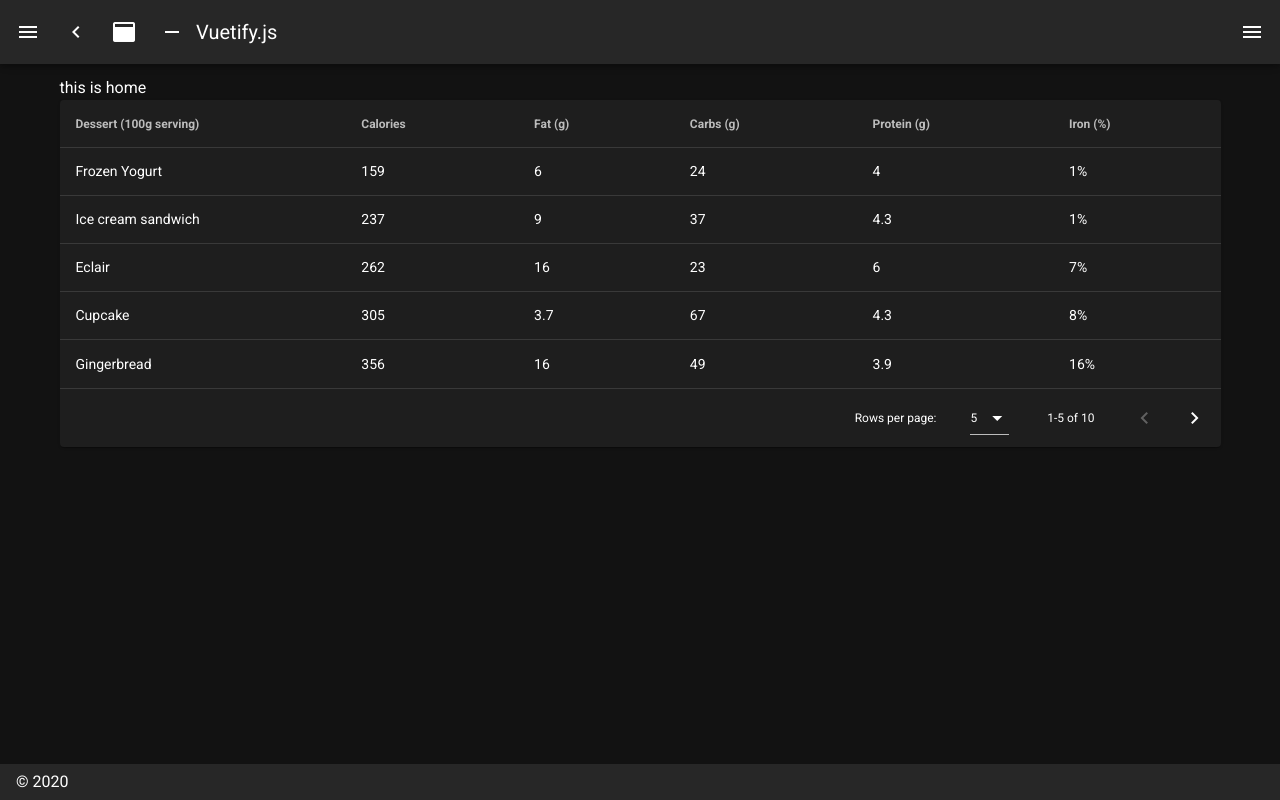
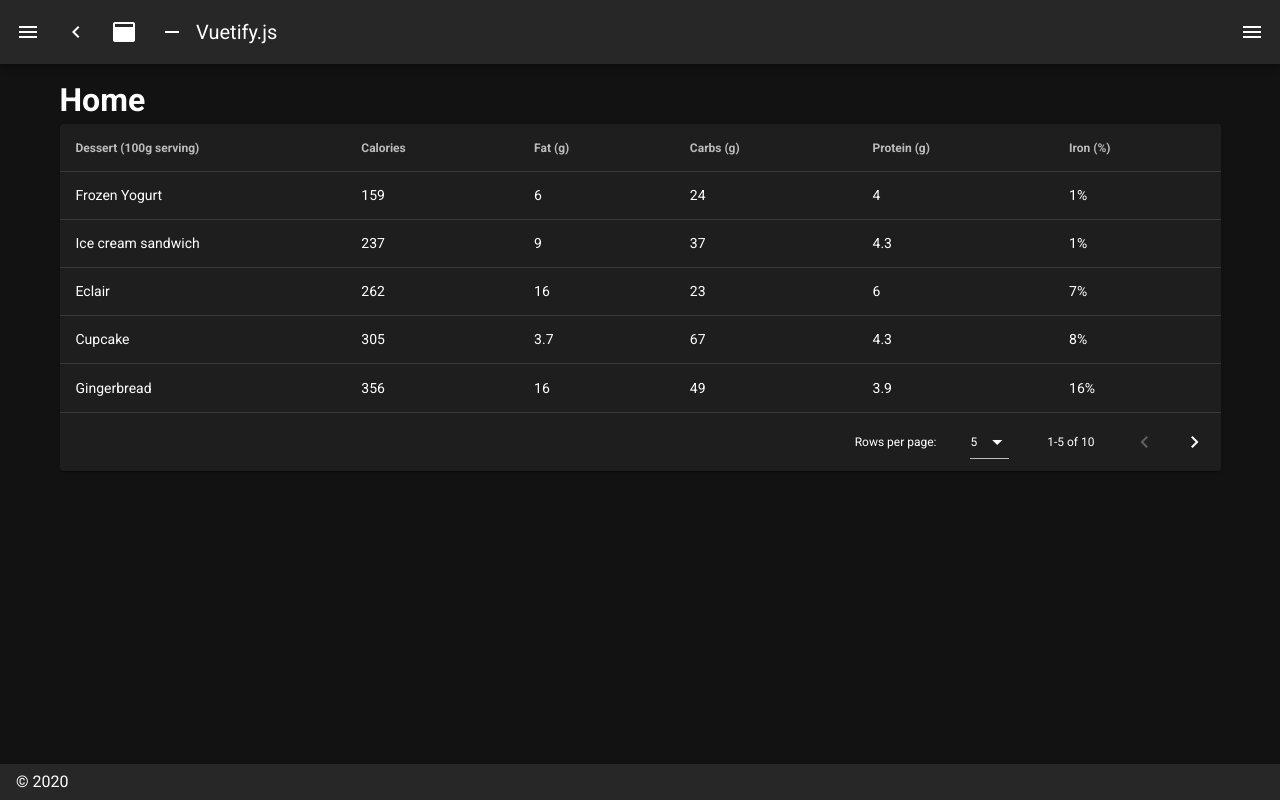
Before and after one commit to d-sawada/nuxt-sample, a Nuxt app: page /home in a window 1280 px wide. Built offline with nearby package versions, Linux system fonts and the light colour scheme.

Commit message:
navigation-drawerに項目を追加(マテリアルデザインアイコンを使う)

```diff
--- a/layouts/default.vue
+++ b/layouts/default.vue
@@ -81,6 +81,11 @@ export default {
           icon: 'mdi-chart-bubble',
           title: 'Inspire',
           to: '/inspire'
+        },
+        {
+          icon: 'mdi-home',
+          title: 'Home',
+          to: '/home'
         }
       ],
       miniVariant: false,
--- a/pages/home.vue
+++ b/pages/home.vue
@@ -1,6 +1,6 @@
 <template>
   <div>
-    this is home
+    <h1>Home</h1>
     <MainTable />
   </div>
 </template>
```
